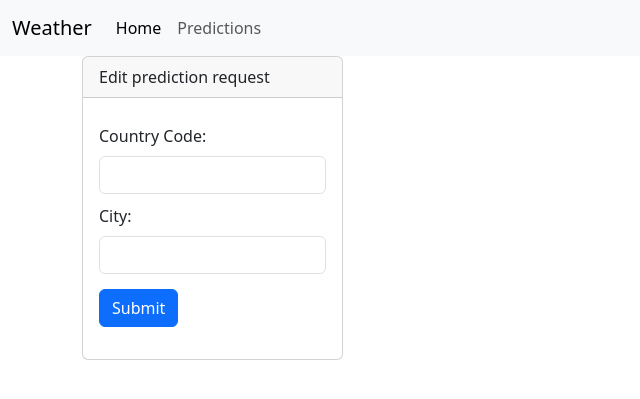
After one commit to ArieTwigt/python_web_dev_2024_01_29, a Flask app: page /edit_prediction_request/1 in a window 1280 px wide. The commit adds this page. Shown: the top 399 px of the page, without its empty margins (0-640 px from the left). Run offline with Flask 3, Linux system fonts and the light colour scheme; data that the repository does not hold is empty.

Commit message:
added possibility to edit prediction request

```diff
--- a/app/routes.py
+++ b/app/routes.py
@@ -81,3 +81,38 @@ def get_weather_data():
                             selected_city=city,
                             selected_country_code=country_code,
                             prediction_requests=prediction_requests)
+
+
+# edit an existing prediction request
+@app.route('/edit_prediction_request/<id>', methods=['GET', 'POST'])
+def edit_prediction_request(id):
+
+    # get the prediction request object
+    prediction_request = PredictionRequest.query.get(id)
+
+    # create form object
+    form = PredictionRequestForm(obj=prediction_request)
+
+    if request.method == 'POST':
+
+        if form.validate_on_submit():
+            # Update and save the edited data
+            prediction_request.country_code = form.country_code.data
+            prediction_request.city = form.city.data
+
+            # save the new prediction request object
+            db.session.commit()
+            flash('Prediction request updated successfully', 'success')
+
+            # redirect to index
+            return redirect(url_for('index'))
+        else:
+            flash('Something went wrong', 'danger')
+            return render_template('edit_prediction_request.html',
+                                    prediction_request=prediction_request,
+                                    form=form)
+
+    # return the data to the page
+    return render_template('edit_prediction_request.html',
+                            prediction_request=prediction_request,
+                            form=form)
--- a/app/static/css/app.css
+++ b/app/static/css/app.css
@@ -1,3 +1,10 @@
 .top-margin {
     margin-top: 10px;
 }
+
+.saved_prediction {
+    width: 50%;
+    color: white !important;
+    background-color: cadetblue !important;
+    font-weight: bold;
+}
--- /dev/null
+++ b/app/templates/edit_prediction_request.html
@@ -0,0 +1,33 @@
+{% extends "layout.html" %}
+
+
+{% block content %}
+
+<div class="row">
+    <div class="col-md-3">
+        <div class="card">
+            <div class="card-header"> Edit prediction request</div>
+            <div class="card-body">
+                {% include '_flashes.html' %}
+                <form method="post">
+                    {{ form.hidden_tag() }}
+                    <div class="top-margin">
+                        <label for="country_code" class="form-label">Country Code:</label>
+                        {{ form.country_code(size=32, class="form-control") }}
+                    </div>
+                    <div class="top-margin">
+                        <label for="city" class="form-label">City:</label>
+                        {% for error in form.city.errors %}
+                            <span style="color: red;">[{{ error }}]</span>
+                        {% endfor %}
+                        {{ form.city(size=32, class="form-control") }}
+                    </div>
+                    <div class="top-margin">
+                        {{ form.submit(class="btn btn-primary", style="margin-top: 5px;") }}
+                    </div>
+                </form>
+            </div>
+        </div>
+    </div>
+</div>
+{% endblock %}
--- a/app/templates/index.html
+++ b/app/templates/index.html
@@ -36,9 +36,12 @@
                     {% if prediction_requests is defined %}
                         <ul class="list-unstyled">
                             {% for prediction in prediction_requests %}
+
                             <li class="top-margin">
+                                <a href="/edit_prediction_request/{{ prediction.id }}"
+                                   class="btn btn-warning">EDIT</a>
                                 <button type="submit"
-                                        class="btn btn-primary"
+                                        class="btn btn-primary saved_prediction"
                                         form="get_weather_data_form"
                                         name="prediction_id"
                                         value="{{ prediction.id }}">
--- a/app/templates/layout.html
+++ b/app/templates/layout.html
@@ -1,6 +1,7 @@
 <html>
  <head>
      <title>Weather</title>
+     <link rel="stylesheet" href="https://cdn.jsdelivr.net/npm/@fortawesome/fontawesome-free@6.4.2/css/fontawesome.min.css" integrity="sha384-BY+fdrpOd3gfeRvTSMT+VUZmA728cfF9Z2G42xpaRkUGu2i3DyzpTURDo5A6CaLK" crossorigin="anonymous">
      <link rel="stylesheet" href="{{ url_for('static', filename='css/app.css') }}">
      <link href="https://cdn.jsdelivr.net/npm/bootstrap@5.3.2/dist/css/bootstrap.min.css" rel="stylesheet" integrity="sha384-T3c6CoIi6uLrA9TneNEoa7RxnatzjcDSCmG1MXxSR1GAsXEV/Dwwykc2MPK8M2HN" crossorigin="anonymous">
  </head>
@@ -13,7 +14,7 @@
       <div class="collapse navbar-collapse" id="navbarNav">
         <ul class="navbar-nav">
           <li class="nav-item">
-            <a class="nav-link active" aria-current="page" href="#">Home</a>
+            <a class="nav-link active" aria-current="page" href="{{ url_for('index') }}">Home</a>
           </li>
           <li class="nav-item">
             <a class="nav-link" href="#">Predictions</a>
```
